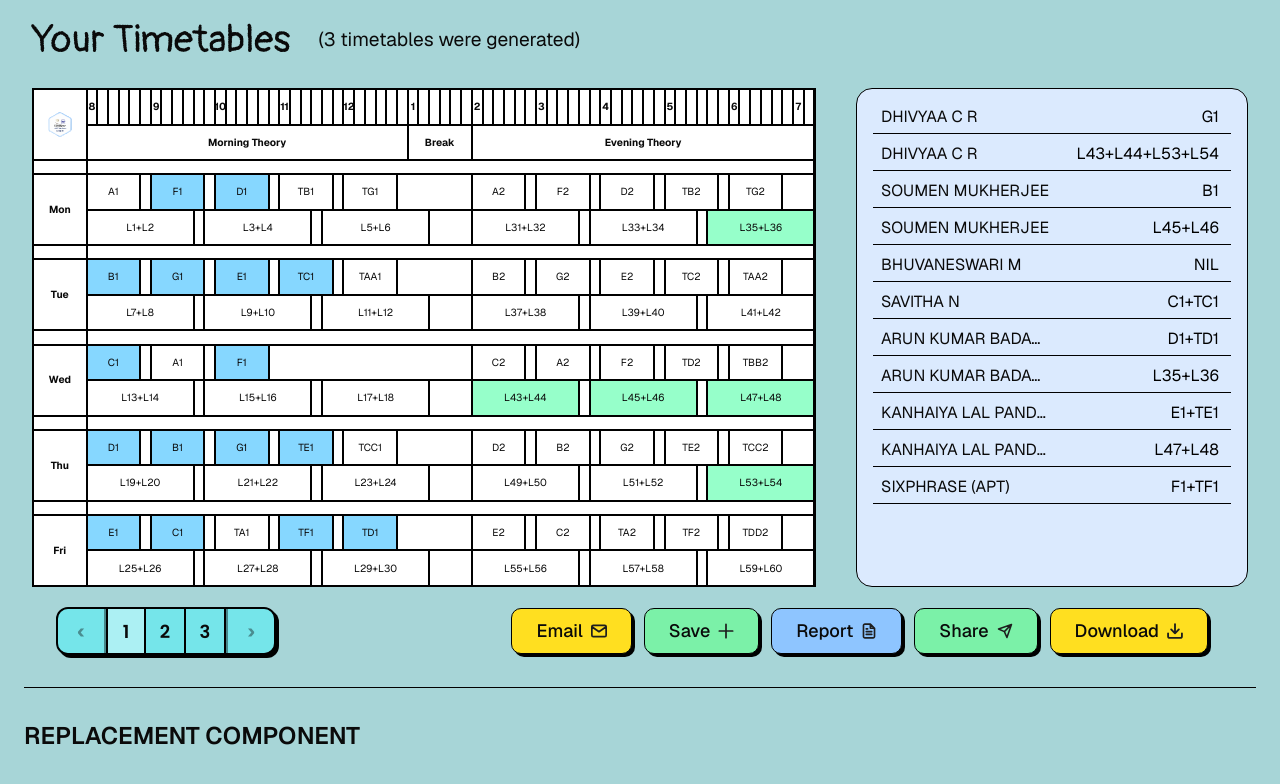
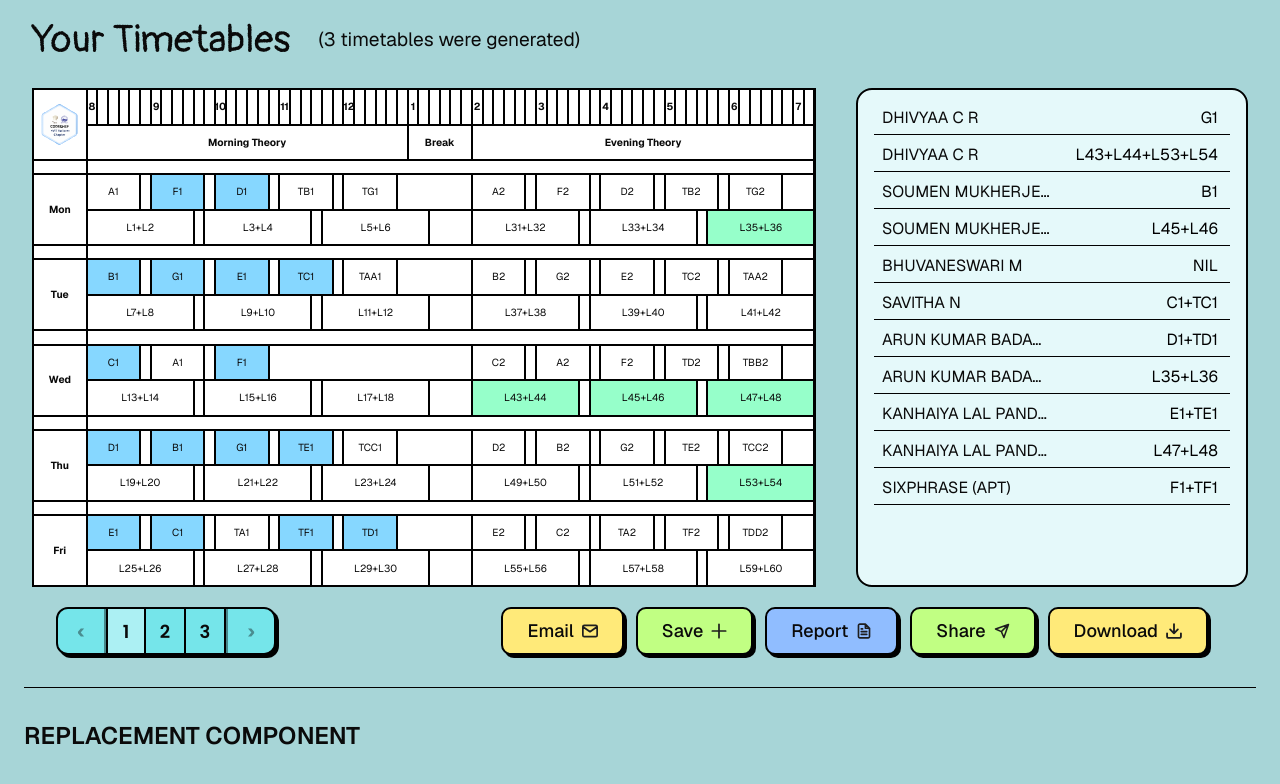
Before and after one commit to CodeChefVIT/ffcs, a Next.js app: page / in a window 1280 px wide. Shown: the top 784 px of the page. Built offline with nearby package versions, Linux system fonts and the light colour scheme.

Commit message:
Ui fix +all colors matched

```diff
--- a/src/app/landing/landing.tsx
+++ b/src/app/landing/landing.tsx
@@ -160,7 +160,7 @@ export default function View() {
           </div>
 
 
-          <div className="flex items-center" style={{ minWidth: 240 }}>
+          <div className="flex items-center" >
             <ActionButtons />
           </div>
         </div>
--- a/src/components/timetable/TimeTable.tsx
+++ b/src/components/timetable/TimeTable.tsx
@@ -115,7 +115,7 @@ export default function TimeTable({ slotNames }: { slotNames: tableFacingSlot[]
                 width: '100%',
                 height: '100%',
                 padding: '1px',
-                // border: '1px solid #000000',
+                //border: '1px solid #000000',
                 userSelect: 'none',
             }}
         >
@@ -138,7 +138,7 @@ export default function TimeTable({ slotNames }: { slotNames: tableFacingSlot[]
                 <img
                     src="/cclogo.svg"
                     alt="CodeChef VIT Logo"
-                    style={{ width: '50%', height: 'auto', display: 'block' }}
+                    style={{ width: '80%', height: 'auto', display: 'block' }}
                 />
             </div>
 
--- a/src/components/timetable/components/ActionButtons.tsx
+++ b/src/components/timetable/components/ActionButtons.tsx
@@ -1,25 +1,25 @@
-
 'use client'
 
 import React from 'react';
 
 const buttons = [
-  { label: 'Email', bg: 'bg-yellow-300', icon: '/mail.svg' },
-  { label: 'Save', bg: 'bg-green-300', icon: '/save.svg' },
-  { label: 'Report', bg: 'bg-blue-300', icon: '/report.svg' },
-  { label: 'Share', bg: 'bg-green-300', icon: '/Send.svg' },
-  { label: 'Download', bg: 'bg-yellow-300', icon: 'download.svg' },
+  { label: 'Email', bg: '#FFEA79', icon: '/mail.svg' },
+  { label: 'Save', bg: '#C1FF83', icon: '/save.svg' },
+  { label: 'Report', bg: '#90BDFF', icon: '/report.svg' },
+  { label: 'Share', bg: '#C1FF83', icon: '/Send.svg' },
+  { label: 'Download', bg: '#FFEA79', icon: '/download.svg' },
 ];
 
 const ActionButtons = () => {
   return (
     <div className="flex gap-3 p-4">
-       {buttons.map((btn, index) => (
+      {buttons.map((btn, index) => (
         <button
           key={index}
-          className={`flex items-center gap-2 px-6 py-2 ${btn.bg} border border-black rounded-lg shadow-[3px_3px_0_0_black] hover:brightness-105 active:translate-x-[1px] active:translate-y-[1px] active:shadow-none`}
+          style={{ backgroundColor: btn.bg }}
+          className="flex items-center gap-2 px-6 py-2 border-2 border-black rounded-lg shadow-[3px_3px_0_0_black] hover:brightness-105 active:translate-x-[1px] active:translate-y-[1px] active:shadow-none"
         >
-          <span className="text-lg  font-medium">{btn.label}</span>
+          <span className="text-lg font-medium">{btn.label}</span>
           <img src={btn.icon} alt={btn.label} className="w-4 h-4" />
         </button>
       ))}
--- a/src/components/timetable/components/TimeTableSwitcher.tsx
+++ b/src/components/timetable/components/TimeTableSwitcher.tsx
@@ -47,6 +47,7 @@ export default function TimetableSwitcher({
             width: 48,
             height: 48,
             background: '#75E5EA',
+
             fontSize: 20,
             fontWeight: 700,
             cursor: visibleStart === 0 ? 'not-allowed' : 'pointer',
--- a/src/components/ui/FacultyTable.tsx
+++ b/src/components/ui/FacultyTable.tsx
@@ -8,8 +8,9 @@ interface Props {
 
 export default function FacultyTable({ list }: Props) {
   return (
-    <div className="h-full w-full bg-blue-100 border border-black rounded-2xl p-4 flex flex-col overflow-hidden">
-
+    <div className="h-full w-full border-2 border-black rounded-2xl p-4 flex flex-col overflow-hidden"
+      style={{ backgroundColor: "#e5f9fa" }}
+    >
       <ul
         className="space-y-2 flex-1 w-full"
         style={{
```
Also changed, not shown: src/components/timetable/components/QuickModify.tsx (added).
